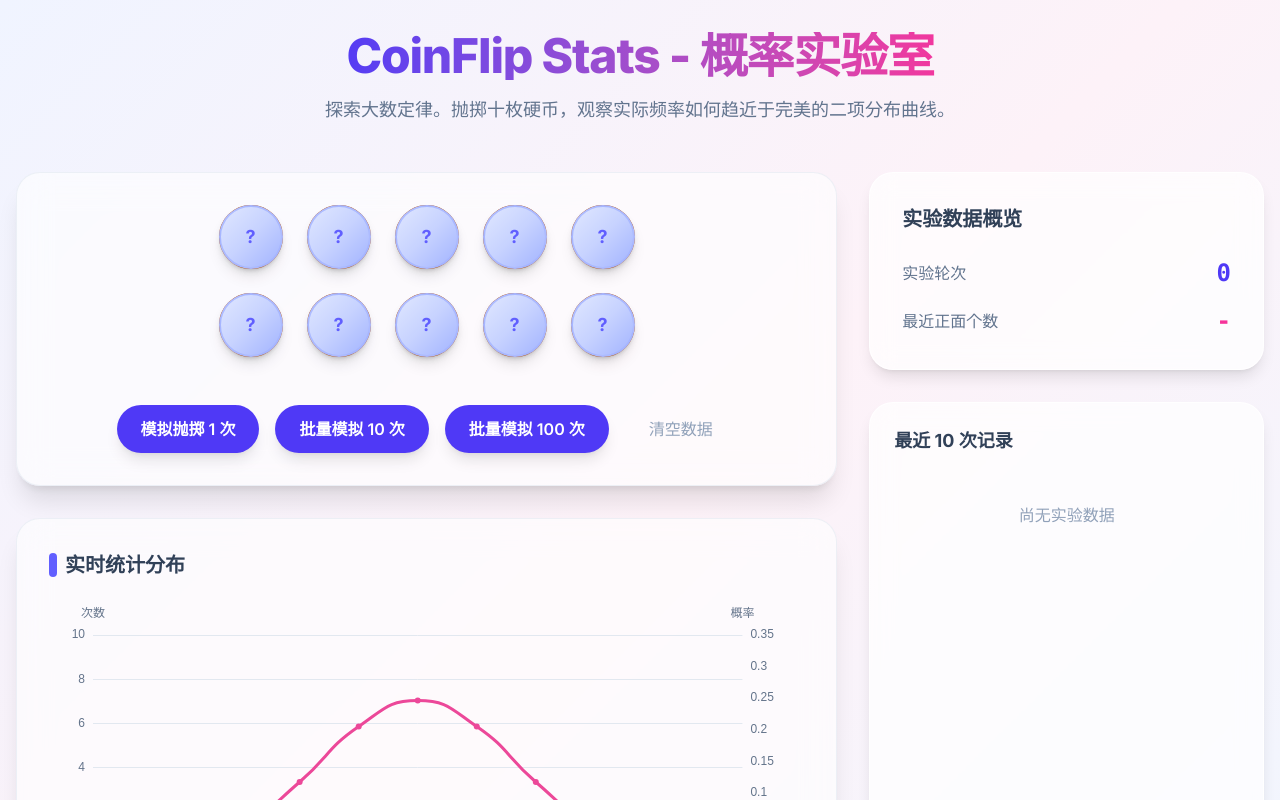
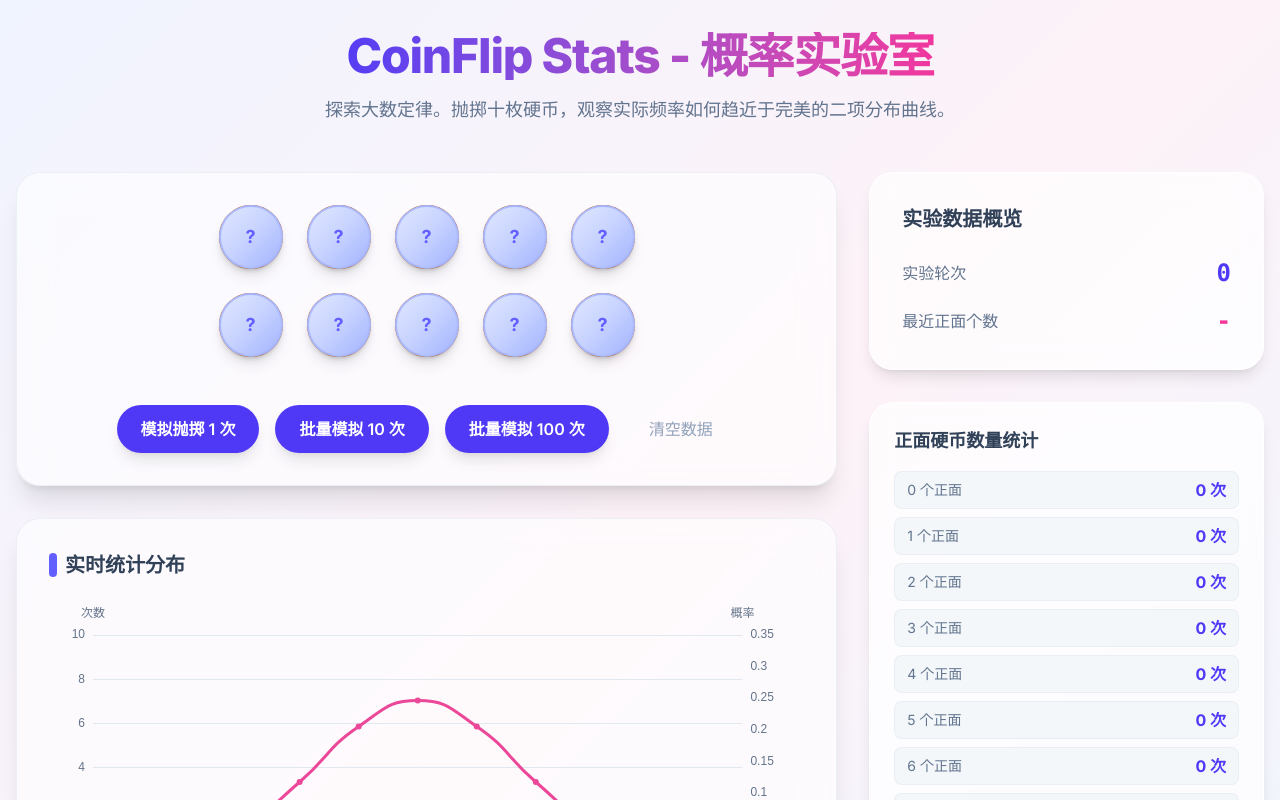
Before and after one commit to howtousellm/coin-flip, a Vue app: page / in a window 1280 px wide. Shown: the top 800 px of the page. Built offline with nearby package versions, Linux system fonts and the light colour scheme.

Commit message:
feat: replace recent flip history display with heads count statistics

```diff
--- a/src/App.vue
+++ b/src/App.vue
@@ -67,16 +67,13 @@
           </div>
         </div>
 
-        <!-- History -->
+        <!-- Heads Count Stats -->
         <div class="glass p-6 flex-1 overflow-hidden">
-          <h2 class="text-lg font-bold mb-4 text-slate-700">最近 10 次记录</h2>
+          <h2 class="text-lg font-bold mb-4 text-slate-700">正面硬币数量统计</h2>
           <div class="space-y-2">
-            <div v-for="item in history" :key="item.id" class="flex justify-between items-center px-3 py-2 rounded-lg bg-slate-100/80 border border-slate-200/60 animate-slide-in">
-              <span class="text-sm text-slate-400">{{ new Date(item.id).toLocaleTimeString() }}</span>
-              <span class="font-bold text-indigo-600">{{ item.heads }} 正面</span>
-            </div>
-            <div v-if="history.length === 0" class="text-center py-8 text-slate-400">
-              尚无实验数据
+            <div v-for="i in 11" :key="i" class="flex justify-between items-center px-3 py-1.5 rounded-lg bg-slate-100/80 border border-slate-200/60">
+              <span class="text-sm text-slate-500">{{ i - 1 }} 个正面</span>
+              <span class="font-bold text-indigo-600">{{ stats[i - 1] }} 次</span>
             </div>
           </div>
         </div>
```
